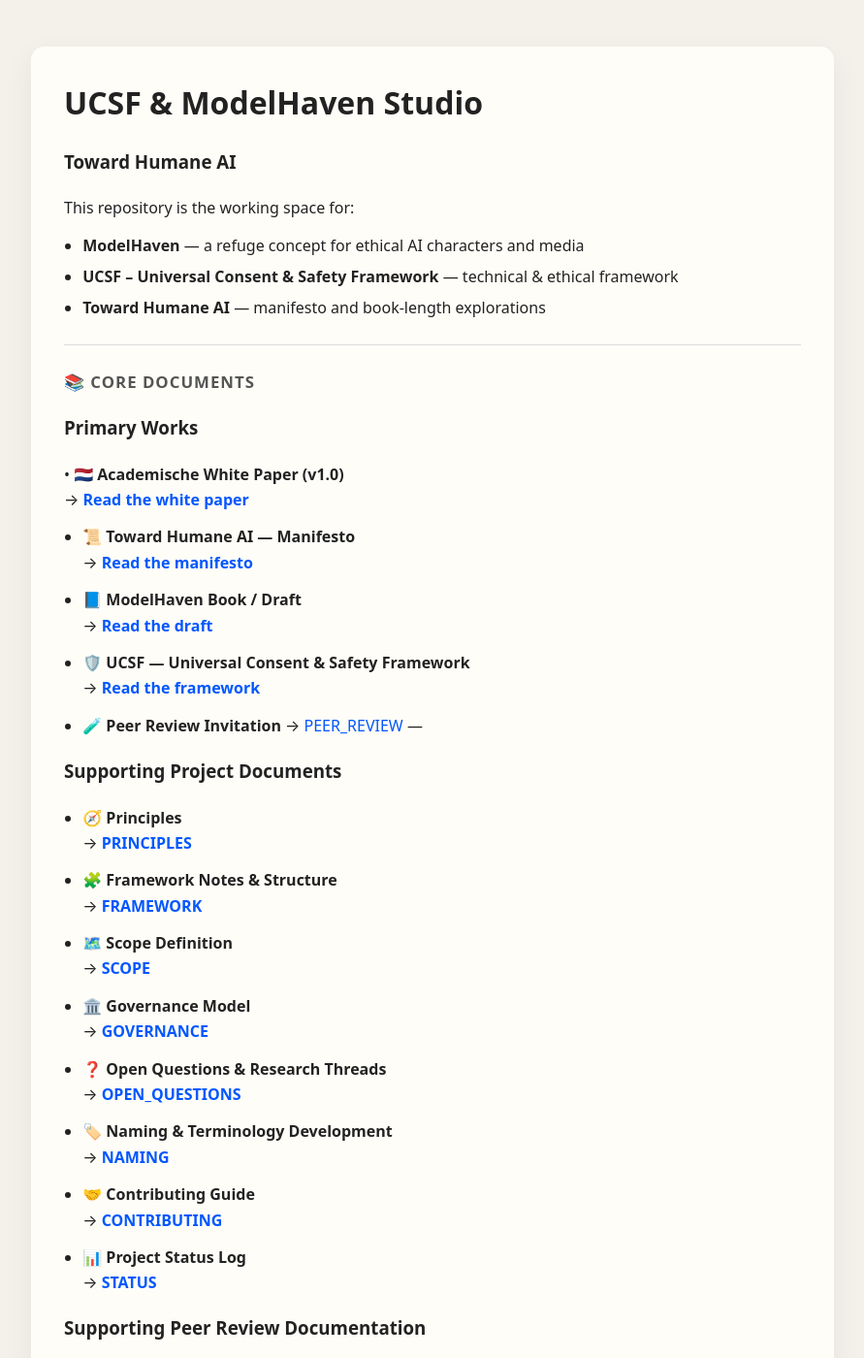
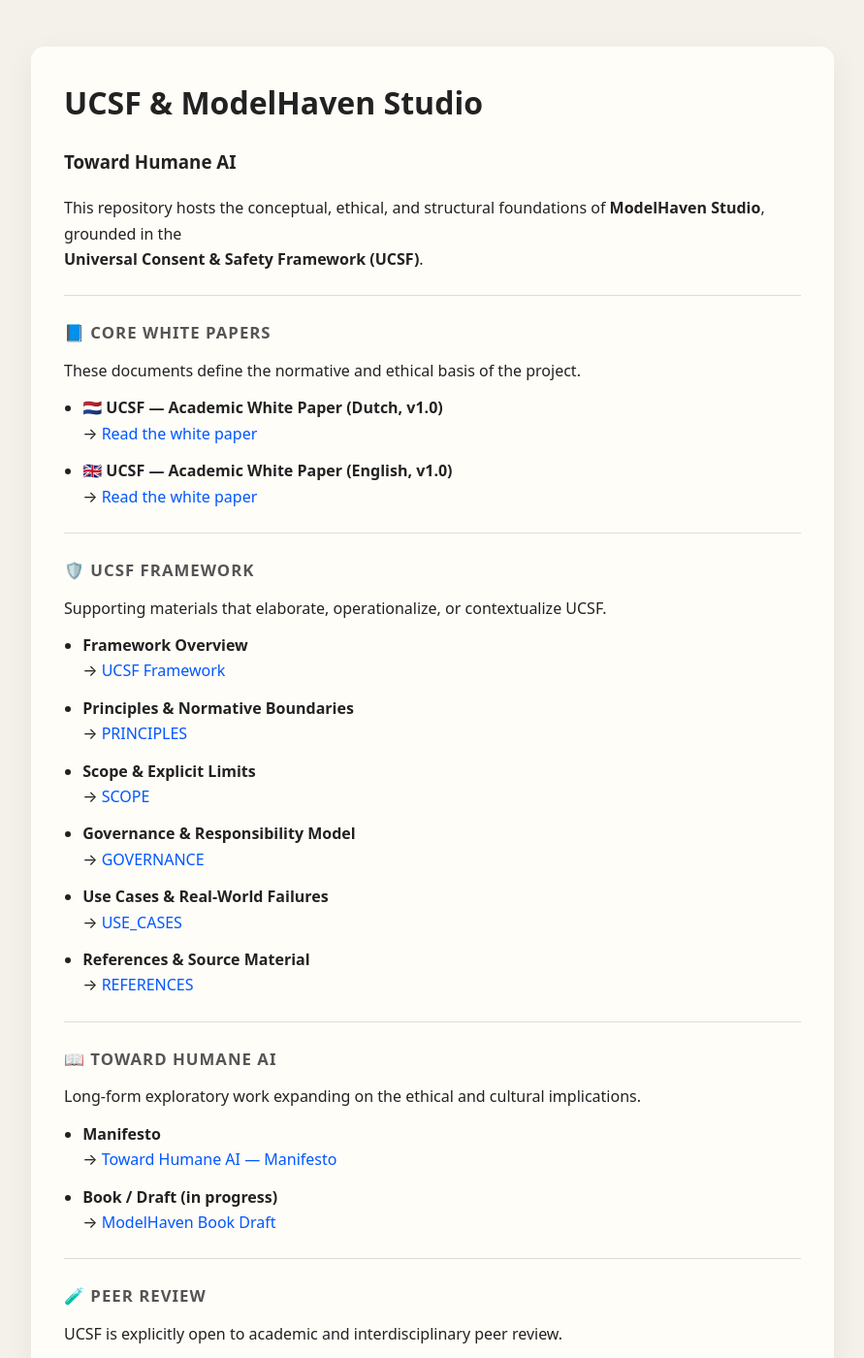
Before and after one commit to MartijnBruzzese/ModelHaven-Studio, a Jekyll site: the page built from index.md, in a window 1280 px wide and 1400 px high. Shown: the whole window at 97% size, without its empty margins (194-1085 px from the left). Built offline with Jekyll 4.4.1, drawn with Linux system fonts in a browser that asks for light colours; some of the changed text lies outside the part shown.

Commit message:
Update index.md
information architecture polish

```diff
--- a/index.md
+++ b/index.md
@@ -6,88 +6,87 @@
 # UCSF & ModelHaven Studio
 ### Toward Humane AI
 
-This repository is the working space for:
-
-- **ModelHaven** — a refuge concept for ethical AI characters and media
-- **UCSF – Universal Consent & Safety Framework** — technical & ethical framework
-- **Toward Humane AI** — manifesto and book-length explorations
+This repository hosts the conceptual, ethical, and structural foundations
+of **ModelHaven Studio**, grounded in the
+**Universal Consent & Safety Framework (UCSF)**.
 
 ---
 
-## 📚 Core Documents
+## 📘 Core White Papers
 
-### Primary Works
+These documents define the normative and ethical basis of the project.
 
-• 🇳🇱 **Academische White Paper (v1.0)**
-→ **[Read the white paper](WHITE_PAPERS/NL/UCSF_WHITE_PAPER_NL_v1.0.md)**
+- 🇳🇱 **UCSF — Academic White Paper (Dutch, v1.0)**
+  → [Read the white paper](WHITE_PAPERS/NL/UCSF_WHITE_PAPER_NL_v1.0.md)
 
+- 🇬🇧 **UCSF — Academic White Paper (English, v1.0)**
+  → [Read the white paper](WHITE_PAPERS/EN/UCSF_WHITE_PAPER_EN_v1.0.md)
 
-- 📜 **Toward Humane AI — Manifesto**
-  → **[Read the manifesto](README.html)**
-
-- 📘 **ModelHaven Book / Draft**
-  → **[Read the draft](BOOK_DRAFT.html)**
-
-- 🛡️ **UCSF — Universal Consent & Safety Framework**
-  → **[Read the framework](FRAMEWORK.html)**
-
-- 🧪 **Peer Review Invitation**
-  → [PEER_REVIEW](PEER_REVIEW.html)
 ---
 
-### Supporting Project Documents
+## 🛡️ UCSF Framework
 
-- 🧭 **Principles**
-  → **[PRINCIPLES](PRINCIPLES.html)**
+Supporting materials that elaborate, operationalize, or contextualize UCSF.
 
-- 🧩 **Framework Notes & Structure**
-  → **[FRAMEWORK](FRAMEWORK.html)**
+- **Framework Overview**
+  → [UCSF Framework](FRAMEWORK.html)
 
-- 🗺️ **Scope Definition**
-  → **[SCOPE](SCOPE.html)**
+- **Principles & Normative Boundaries**
+  → [PRINCIPLES](PRINCIPLES.html)
 
-- 🏛️ **Governance Model**
-  → **[GOVERNANCE](GOVERNANCE.html)**
+- **Scope & Explicit Limits**
+  → [SCOPE](SCOPE.html)
 
-- ❓ **Open Questions & Research Threads**
-  → **[OPEN_QUESTIONS](OPEN_QUESTIONS.html)**
+- **Governance & Responsibility Model**
+  → [GOVERNANCE](GOVERNANCE.html)
 
-- 🏷️ **Naming & Terminology Development**
-  → **[NAMING](NAMING.html)**
+- **Use Cases & Real-World Failures**
+  → [USE_CASES](USE_CASES.html)
 
-- 🤝 **Contributing Guide**
-  → **[CONTRIBUTING](CONTRIBUTING.html)**
+- **References & Source Material**
+  → [REFERENCES](REFERENCES.html)
 
-- 📊 **Project Status Log**
-  → **[STATUS](STATUS.html)**
+---
 
-### Supporting Peer Review Documentation
+## 📖 Toward Humane AI
 
-- 🧭 **Use Cases & Real-World Failures**
-  → **[USE_CASES](USE_CASES.html)**
+Long-form exploratory work expanding on the ethical and cultural implications.
 
-- 📚 **References & Source Material**
-  → **[REFERENCES](REFERENCES.html)**
+- **Manifesto**
+  → [Toward Humane AI — Manifesto](README.html)
+
+- **Book / Draft (in progress)**
+  → [ModelHaven Book Draft](BOOK_DRAFT.html)
+
+---
+
+## 🧪 Peer Review
+
+UCSF is explicitly open to academic and interdisciplinary peer review.
+
+- **Peer Review Invitation & Guidelines**
+  → [PEER_REVIEW](PEER_REVIEW.html)
 
 ---
 
 ## 🗂 Repository Structure
 
-- **/images/** — book covers, diagrams, assets
-- **/docs/** — notes & future expansions
-- **[README](README.html)** — Manifesto entry point
-- **[BOOK_DRAFT](BOOK_DRAFT.html)** — ModelHaven book draft
-- **[FRAMEWORK](FRAMEWORK.html)** — UCSF framework
-- **[LICENSE](LICENSE.html)** — MIT (code) + CC BY-NC 4.0 (documents)
+- `/WHITE_PAPERS/` — all UCSF white papers (by language & version)
+- `/images/` — diagrams, covers, visual assets
+- `/docs/` — notes & future expansions
 
 ---
 
 ## 🚧 Project Status
 
-See: **[STATUS](STATUS.html)**
+See current development state and roadmap:
+→ [STATUS](STATUS.html)
 
 ---
 
-## ✉️ Attribution
+## ⚖️ License & Attribution
+
+- **Code:** MIT License
+- **Documents:** CC BY-NC 4.0
 
 © 2025 **Martijn Bruzzese / HavenSmith**
```
